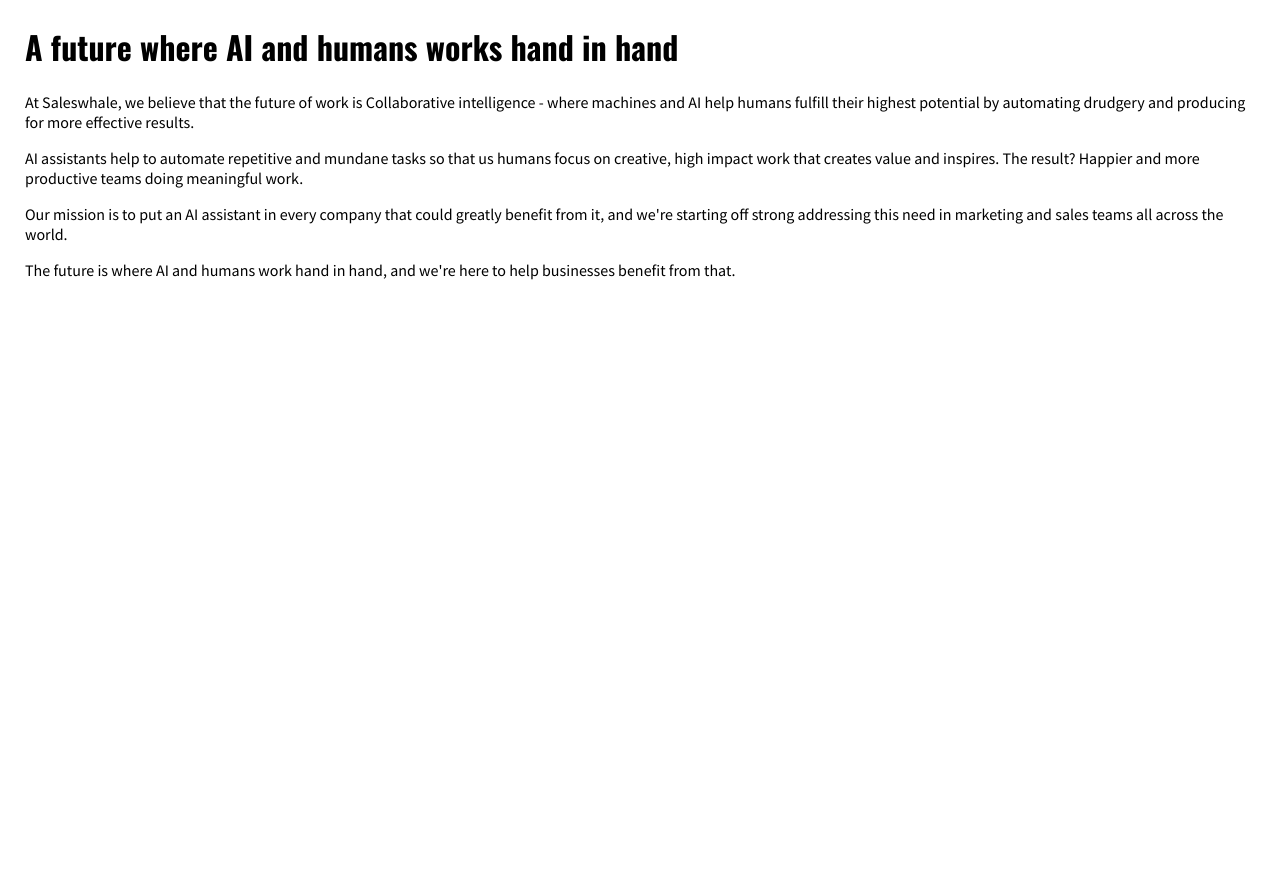
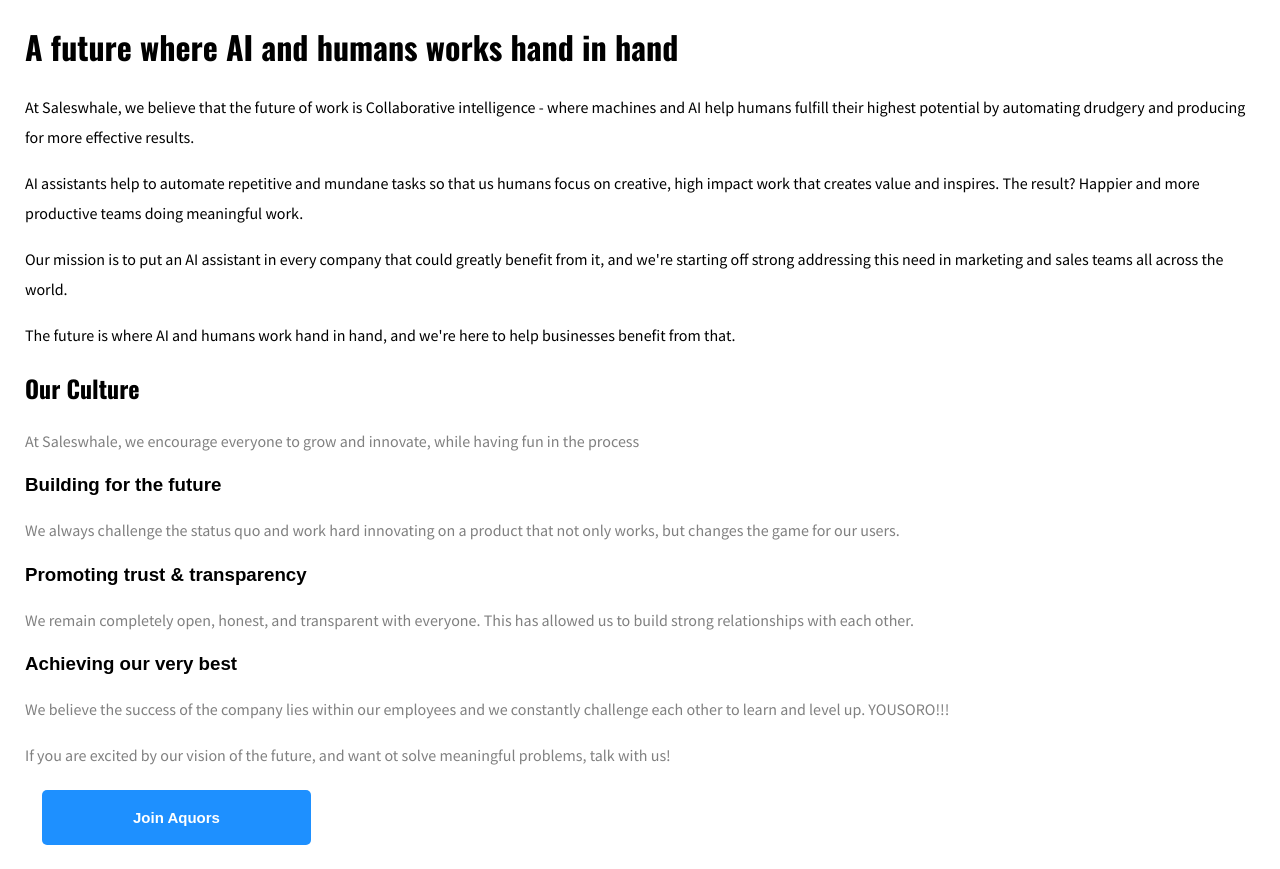
Before and after one commit to cantuus/saleswhale-site, a React (Create React App) app: page / in a window 1280 px wide. Shown: the part 389-1258 px from the top of the page. Before the commit the page ends 800 px from the top, so only its background shows below. Built offline with nearby package versions, Linux system fonts and the light colour scheme.

Commit message:
added in second section and wrote company culture description and added button; need icons

```diff
--- a/src/App.css
+++ b/src/App.css
@@ -35,9 +35,40 @@
 
 p {
   font-family: 'Source Sans Pro', sans-serif;
+  line-height: 30px;
 }
 
+.culture-description {
+  color: gray;
+}
 
+.bullet-points p {
+  color: gray;
+}
+
+.join-button {
+  background-color: dodgerblue;
+  font-weight: bold;
+  text-align: center;
+  border: none;
+  border-radius: 5px;
+  color: white;
+  padding: 19px 91px;
+  text-align: center;
+  text-decoration: none;
+  font-size: 15px;
+  margin: 4px 17px;
+  cursor: pointer;
+  transition-duration: 0.4s;
+}
+
+.join-pitch {
+  color:black;
+}
+
+.join-button:hover {
+  box-shadow: 0 12px 16px 0 rgba(0,0,0,0.24),0 17px 50px 0 rgba(0,0,0,0.19);
+}
 
 
 
--- a/src/App.js
+++ b/src/App.js
@@ -44,6 +44,38 @@
           </div>
         </header>
 
+        <section className="company-culture">
+          <h2 className="headline">Our Culture</h2>
+          <p className="culture-description">At Saleswhale, we encourage everyone to grow and innovate, while having fun in the process</p>
+          <div className="bullet-points">
+            <h3>
+              Building for the future
+            </h3>
+            <p>
+              We always challenge the status quo and work hard innovating on a product that not only works, but changes the game for our users.
+            </p>
+            <h3>
+              Promoting trust & transparency
+            </h3>
+            <p>
+              We remain completely open, honest, and transparent with everyone. This has allowed us to build strong relationships with each other.
+            </p>
+            <h3>
+              Achieving our very best
+            </h3>
+            <p>
+              We believe the success of the company lies within our employees and we constantly challenge each other to learn and level up. YOUSORO!!!
+            </p>
+
+            <p className="join-pitch">
+              If you are excited by our vision of the future, and want ot solve meaningful problems, talk with us!
+            </p>
+
+            <button className="join-button">Join Aquors</button>
+          </div>
+
+        </section>
+
 
 
 
```
